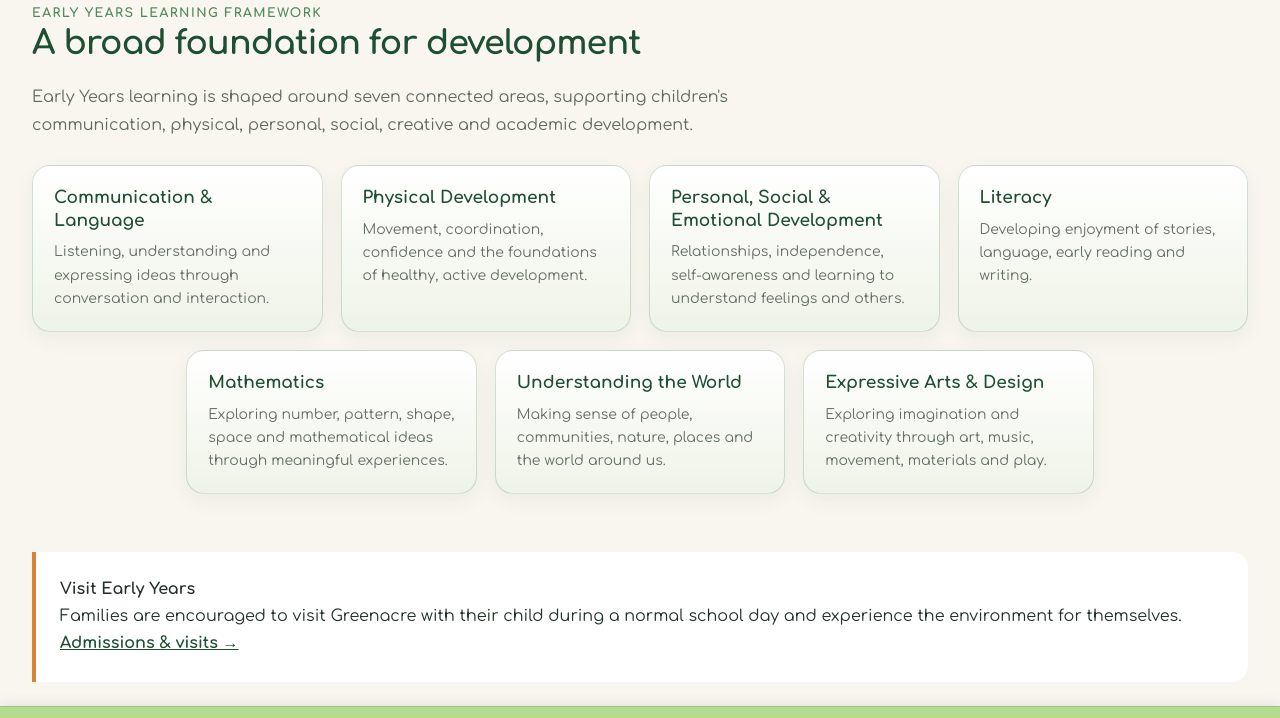
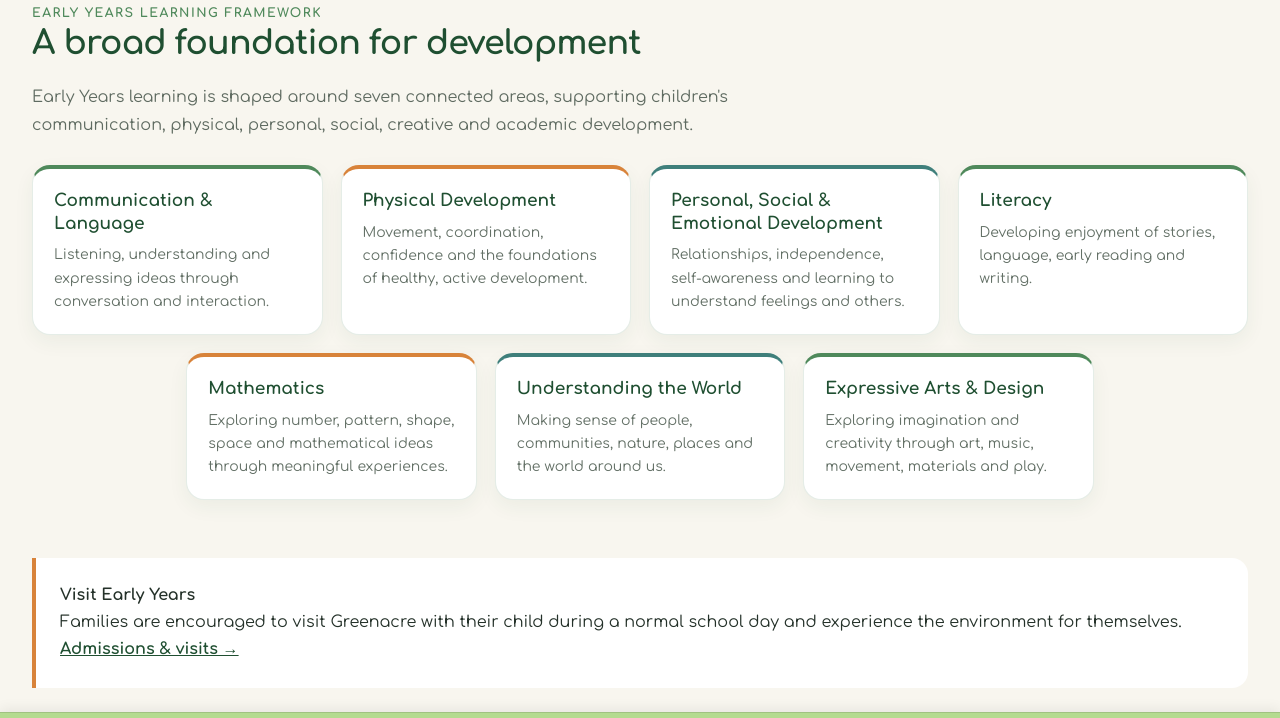
Before and after one commit to GreenacreAdmin/greenacre-website-draft, a plain HTML site: page learning/early-years/index.html in a window 1280 px wide. Shown: the part 1788-2506 px from the top of the page. Drawn offline with Linux system fonts and the light colour scheme.

Commit message:
Revert "Unify Early Years learning cards"
This reverts commit fe95e5c8a3a03d8c605b4f0c55dbe59e84ca660c.

```diff
--- a/assets/site-colour-flourishes.css
+++ b/assets/site-colour-flourishes.css
@@ -51,10 +51,15 @@
   border-top:4px solid var(--accent-teal);
 }
 
-/* Early Years learning framework: one distinct, unified card family */
-.seven-grid > .seven-card{
-  border:1px solid rgba(47,107,63,.20);
-  background:linear-gradient(180deg,#fff 0%,rgba(234,242,228,.72) 100%);
+/* Early Years learning areas */
+.seven-grid > .seven-card:nth-child(3n+1){
+  border-top:4px solid var(--accent-green);
+}
+.seven-grid > .seven-card:nth-child(3n+2){
+  border-top:4px solid var(--accent-orange);
+}
+.seven-grid > .seven-card:nth-child(3n){
+  border-top:4px solid var(--accent-teal);
 }
 
 /* Homepage quick links: clean accent edge, consistent card surface */
```
